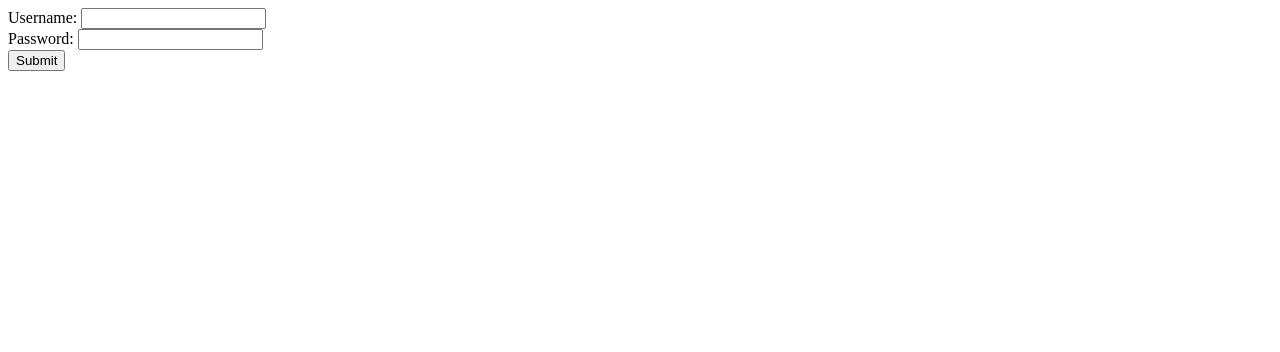
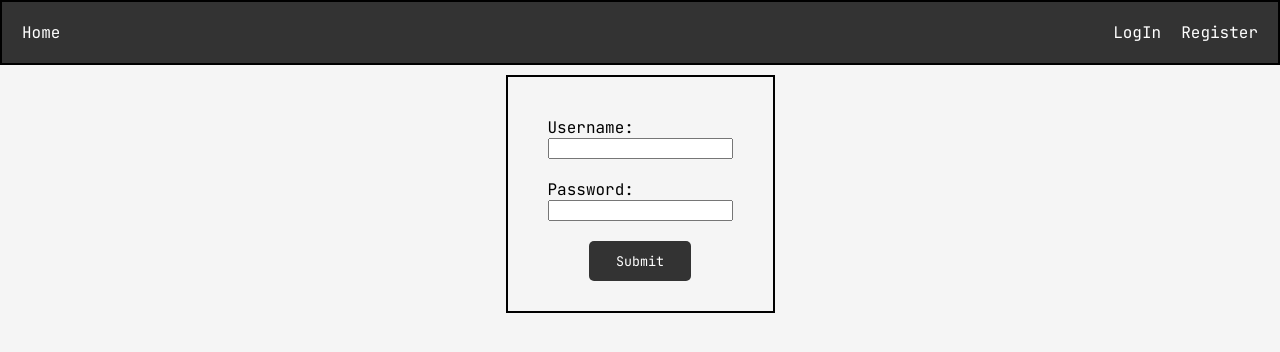
Before and after one commit to AdamJakubczak/my_blog_app, a Django app: page /login/ in a window 1280 px wide. Shown: the top 352 px of the page. Run offline with Django 5.2, Linux system fonts and the light colour scheme.

Commit message:
Added basic styling

```diff
--- /dev/null
+++ b/src/my_blog_app/static/my_blog_app/main.css
@@ -0,0 +1,89 @@
+:root {
+    --font: 'JetBrains Mono', monospace;
+    --bgcolor: #f5f5f5;
+    --bgdark: #333;
+    --stdpadding: 10px;
+    --stdmargin: 10px;
+    --txtwhite: white;
+    --txtorange: #ffd000;
+}
+
+body {
+    font-family: var(--font);
+    background-color: var(--bgcolor);
+    margin: 0;
+    padding: 0;
+}
+
+.navbar-wrapper {
+    display: flex;
+    justify-content: space-between;
+    padding: var(--stdpadding);
+    border: 2px solid;
+    background-color: var(--bgdark);
+    margin-bottom: var(--stdmargin);
+}
+
+.nav-left, .nav-right {
+    display: flex;
+    padding: var(--stdpadding);
+    gap: 20px;
+}
+
+.navbar-wrapper a {
+    text-decoration: none;
+    color: var(--txtwhite)
+}
+
+.navbar-wrapper a:hover {
+    color: var(--txtorange)
+}
+
+.article-wrapper {
+    display: flex;
+    flex-direction: column;
+    align-items: center;
+}
+
+.article {
+    border: 2px solid;
+    width: 50%;
+    padding: var(--stdpadding);
+    margin-bottom: var(--stdmargin);
+
+}
+
+.login-wrapper {
+    display: flex;
+    justify-content: center;
+}
+
+.login-form {
+    display: flex;
+    flex-direction: column;
+    border: 2px solid;
+    padding: 30px;
+}
+
+.usrnm, .pswrd {
+    display: flex;
+    flex-direction: column;
+    padding: var(--stdpadding);
+}
+
+.submit-button {
+    cursor: pointer;
+    width: 50%;
+    height: 40px;
+    align-self: center;
+    margin-top: 10px;
+    background-color: var(--bgdark);
+    color: var(--txtwhite);
+    font-family: var(--font);
+    border: none;
+    border-radius: 5px;
+}
+
+.submit-button:hover {
+    color: var(--txtorange)
+}
--- a/src/my_blog_app/templates/my_blog_app/base.html
+++ b/src/my_blog_app/templates/my_blog_app/base.html
@@ -4,9 +4,40 @@
 <head>
     <meta charset="UTF-8">
     <meta name="viewport" content="width=device-width, initial-scale=1.0">
+
+    <link href="https://fonts.googleapis.com/css2?family=JetBrains+Mono:wght@400;500;700&display=swap" rel="stylesheet">
+    <link rel="stylesheet" type="text/css" href="{% static 'my_blog_app/main.css' %}">
+
+
     <title>Document</title>
 </head>
 <body>
+    {% if not user.is_authenticated %}
+
+    <div class="navbar-wrapper">
+        <nav class="nav-left">
+            <a href="{% url 'blog_index' %}">Home</a>
+        </nav>
+        <nav class="nav-right">
+            <a href="{% url 'blog_login' %}">LogIn</a>
+            <a href="#">Register</a>
+        </nav>
+    </div>
+
+    {% else %}
+
+    <div class="navbar-wrapper">
+        <nav class="nav-left">
+            <a href="{% url 'blog_index' %}">Home</a>
+        </nav>
+        <nav class="nav-right">
+            <a href="{% url 'blog_logout' %}">Logout</a>
+            <a href="{% url 'add_post' %}">Add Post!</a>
+        </nav>
+    </div>
+
+    {% endif %}
+
     {% block content %}
 
     {% endblock content %}
--- a/src/my_blog_app/templates/my_blog_app/login.html
+++ b/src/my_blog_app/templates/my_blog_app/login.html
@@ -2,17 +2,17 @@
 
 {% block content %}
 <div class="login-wrapper">
-    <form method="post">
+    <form class="login-form" method="post">
         {% csrf_token %}
-        <div>
+        <div class="usrnm">
             <label for="username">Username:</label>
             <input type="text" name="username" id="username" required>
         </div>
-        <div>
+        <div class="pswrd">
             <label for="password">Password:</label>
             <input type="password" name="password" id="password" required>
         </div>
-        <button type="submit">Submit</button>
+        <button class="submit-button" type="submit">Submit</button>
     </form>
 </div>
 {% endblock %}
```
Also changed, not shown: src/my_blog_app/templates/my_blog_app/index.html (+8 -27 lines), src/db.sqlite3.
